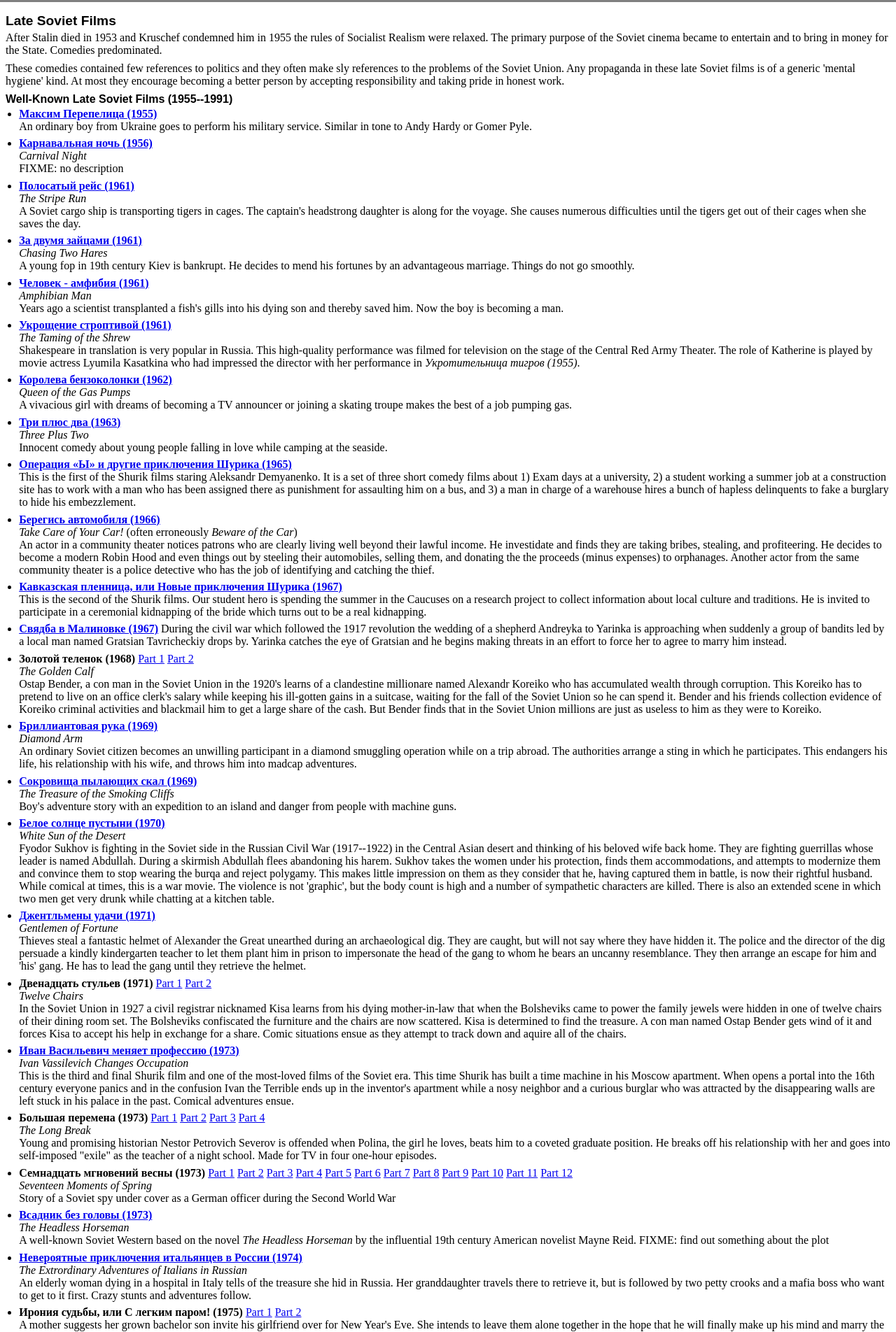
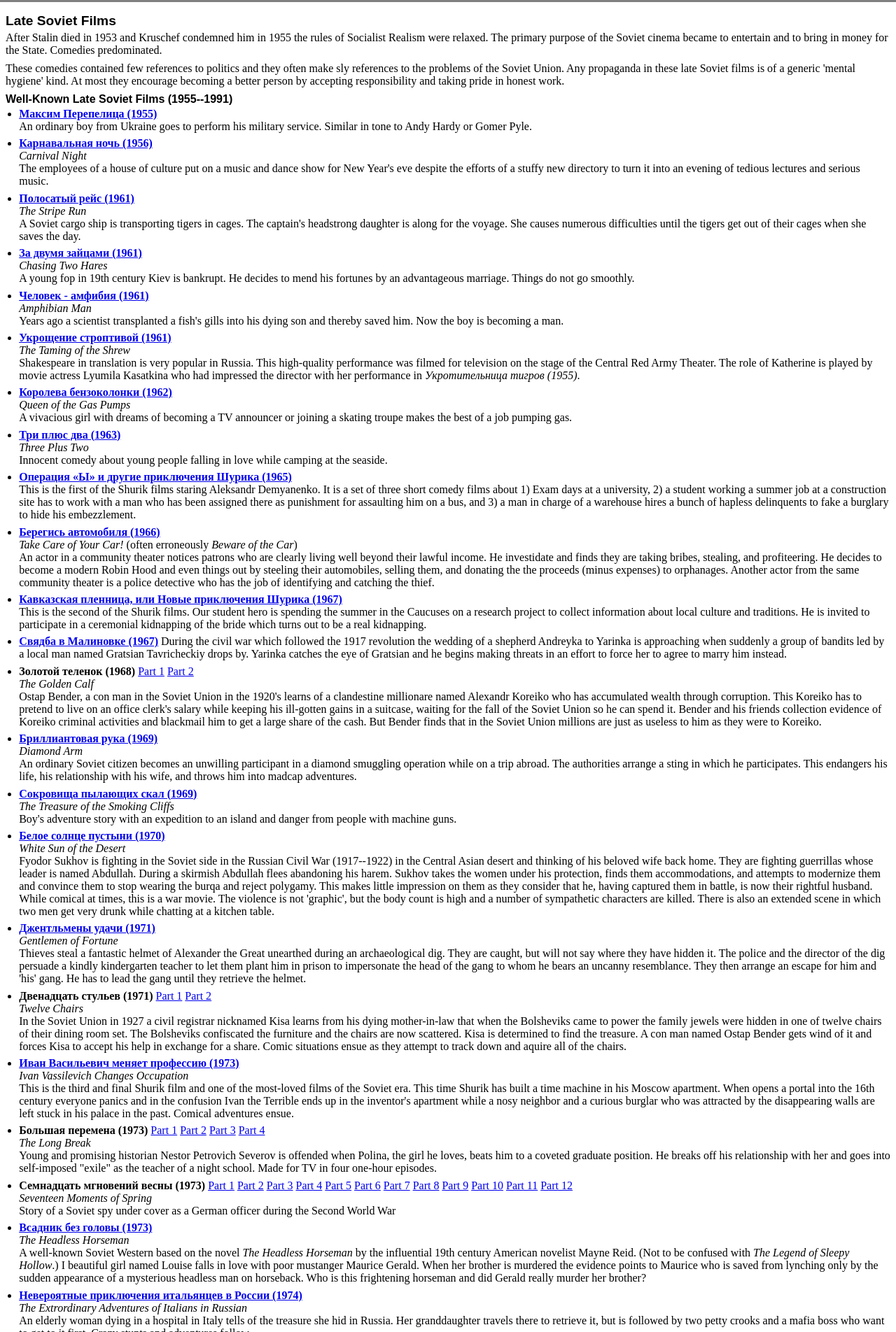
Before and after one commit to david672orford/russian-language-list, a Jekyll site: the page built from cinema/late-soviet.md, in a window 1280 px wide. Shown: the part 602-2506 px from the top of the page at 70% size. Built offline with Jekyll 4.4.1, drawn with Linux system fonts in a browser that asks for light colours; our own code applies the rules of GitHub Pages for plain Markdown files; some of the changed text lies outside the part shown.

Commit message:
fixed all the FIXMEs in late Soviet

```diff
--- a/cinema/late-soviet.md
+++ b/cinema/late-soviet.md
@@ -32,7 +32,9 @@
 	<br>
 	<i>Carnival Night</i>
 	<br>
-	FIXME: no description
+	The employees of a house of culture put on a music and dance show for
+	New Year's eve despite the efforts of a stuffy new directory to turn
+	it into an evening of tedious lectures and serious music.
 	</li>
 <li><a href="https://www.youtube.com/watch?v=BVtergBNjAU">
 	<h4>Полосатый рейс (1961)</h4></a>
@@ -254,8 +256,12 @@
 	<i>The Headless Horseman</i>
 	<br>
 	A well-known Soviet Western based on the novel <i>The Headless Horseman</i>
-	by the influential 19th century American novelist Mayne Reid.
-	FIXME: find out something about the plot
+	by the influential 19th century American novelist Mayne Reid. (Not to be
+	confused with <i>The Legend of Sleepy Hollow</i>.) I beautiful girl named
+	Louise falls in love with poor mustanger Maurice Gerald. When her brother is
+	murdered the evidence points to Maurice who is saved from lynching only
+	by the sudden appearance of a mysterious headless man on horseback.
+	Who is this frightening horseman and did Gerald really murder her brother?
 	</li>
 <li><a href="https://www.youtube.com/watch?v=0B3nK-k0KzQ">
 	<h4>Невероятные приключения итальянцев в России (1974)</h4></a>
@@ -271,8 +277,8 @@
 	<a href="https://www.youtube.com/watch?v=lVpmZnRIMKs">Part 1</a>
 	<a href="https://www.youtube.com/watch?v=5TmGPeowN-0">Part 2</a>
 	<br>
-	A mother suggests her grown bachelor son invite his girlfriend over
-	for New Year's Eve. She intends to leave them alone together in the hope that he will
+	A mother suggests her grown bachelor son invite his girlfriend over for
+	New Year's Eve. She intends to leave them alone together in the hope that he will
 	finally make up his mind and marry the girl. But that afternoon his friends invite
 	him to the public sauna where they all get drunk and they mistakenly put him
 	on a plane from Moscow to Leningrad instead of the member of their group
@@ -412,13 +418,15 @@
 	<br>
 	A man has taken the blame for an auto accident in which a pedestrian was
 	killed even though it was actually his wife who was behind the wheel.
-	Now he is awaiting trial in a prison camp in Siberia. He is given a pass for
-	a few days so he can meet his wife for a conjugal visit in in a village 10
+	Now he is awaiting trial in a prison camp in Siberia. He is summoned
+	by the governor of the prison and told he is getting a pass for a few
+	days so he can meet his wife for a conjugal visit in a village 10
 	kilometers outside the camp and pick up an accordian for the camp. If he
 	comes back late he will be considered to have escaped. He immediately meets
 	with misadventures which delay him and throw him into the company of a
 	waitress named Vera who serves him in a railway station restaurant.
-	FIXME: find out more about the plot
+	Vera rejects the boyfriend with home she has been living and he rejects
+	his faithless wife so they can be together.
 	</li>
 <li><a href="https://www.youtube.com/watch?v=0KmS5gk4ve4">
 	<h4>Любовь и голуби (1984)</h4></a>
@@ -444,14 +452,22 @@
 	up 100 years on the future. There he learns that space pirates intend
 	to steal a mind-reading device from a girl scientist. To prevent this
 	he snatches the device and flees into his own time with the pirates
-	and the girl in persuit. Similiar in style and feel to Doctor Who.
-	Story by well-known science fiction author Kir Bulychev.
+	and the girl in persuit. Similiar in style and feel to Doctor Who
+	from the same time period though because the main characters are all
+	young children it sometimes has the feel of a Stratmeyer Syndicate
+	novel. Story by well-known science fiction author Kir Bulychev. A
+	classic of children's television. Introduced the hit song
+	<i>Прекрасное далёко</i>.
 	</li>
 <li><a href="https://www.youtube.com/watch?v=v7PbeasXUbM">
 	<h4>Самая обаятельная и привлекательная (1985)</h4></a>
 	<br>
 	<i>The Most Charming and Attractive</i>
-	FIXME: no description
+	A vivacious girl working in a research institute is distressed that at 30
+	she is still unmarried. She accepts the help of a girlfriend to make
+	herself more attractive to men so that she can catch a particular man women
+	find attractive. This leads to various comic situations, life valuable
+	lessons learned, and of course to true love.
 	</li>
 <li><a href="https://www.youtube.com/watch?v=CApoSFjD5Us&list=PL3RYZO9qYh_wEd-6iA3HlGSaPb7VZzmXn">
 	<h4>В поисках капитана Гранта (1986)</h4></a> (7 Parts)
```
